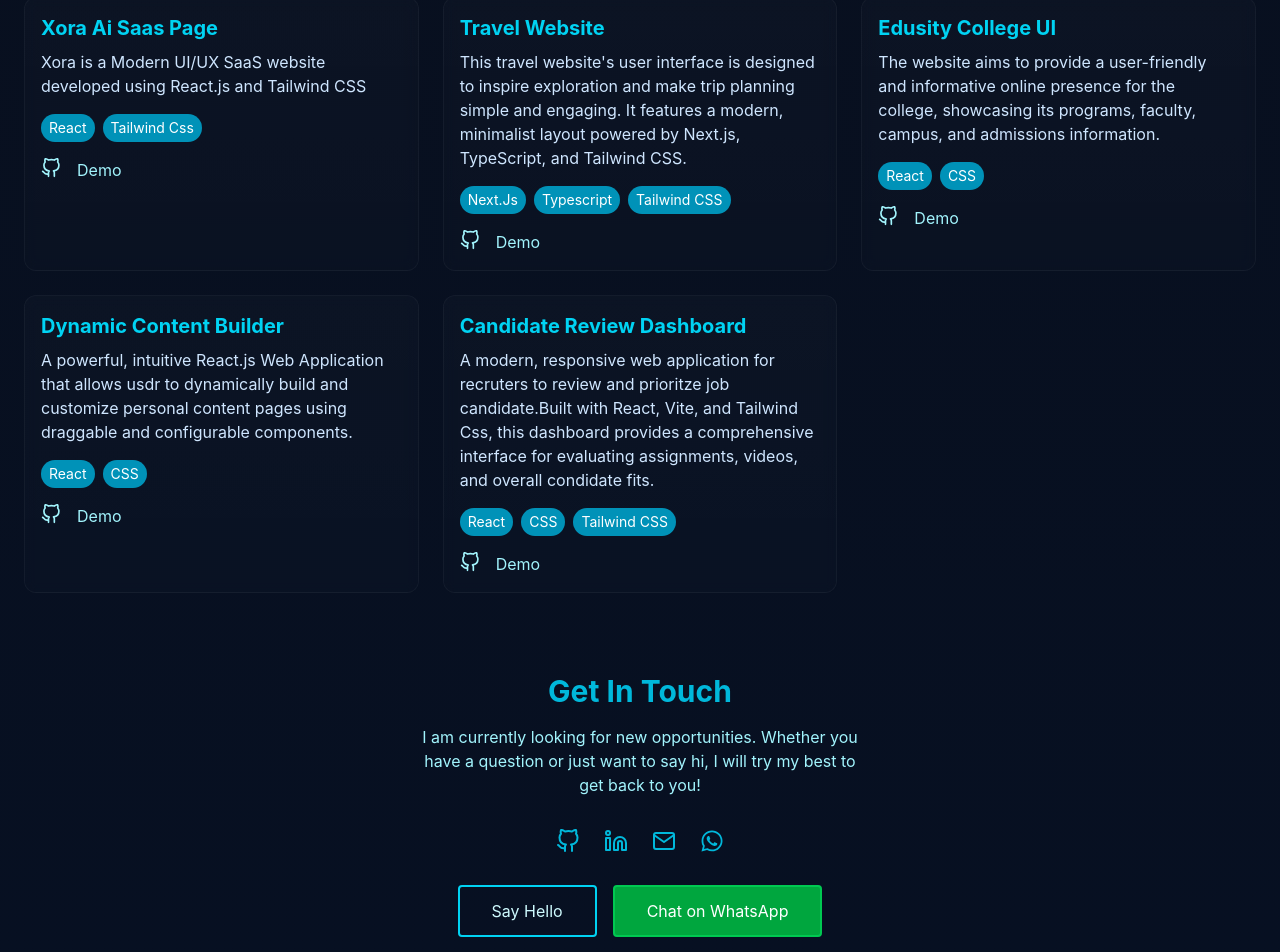
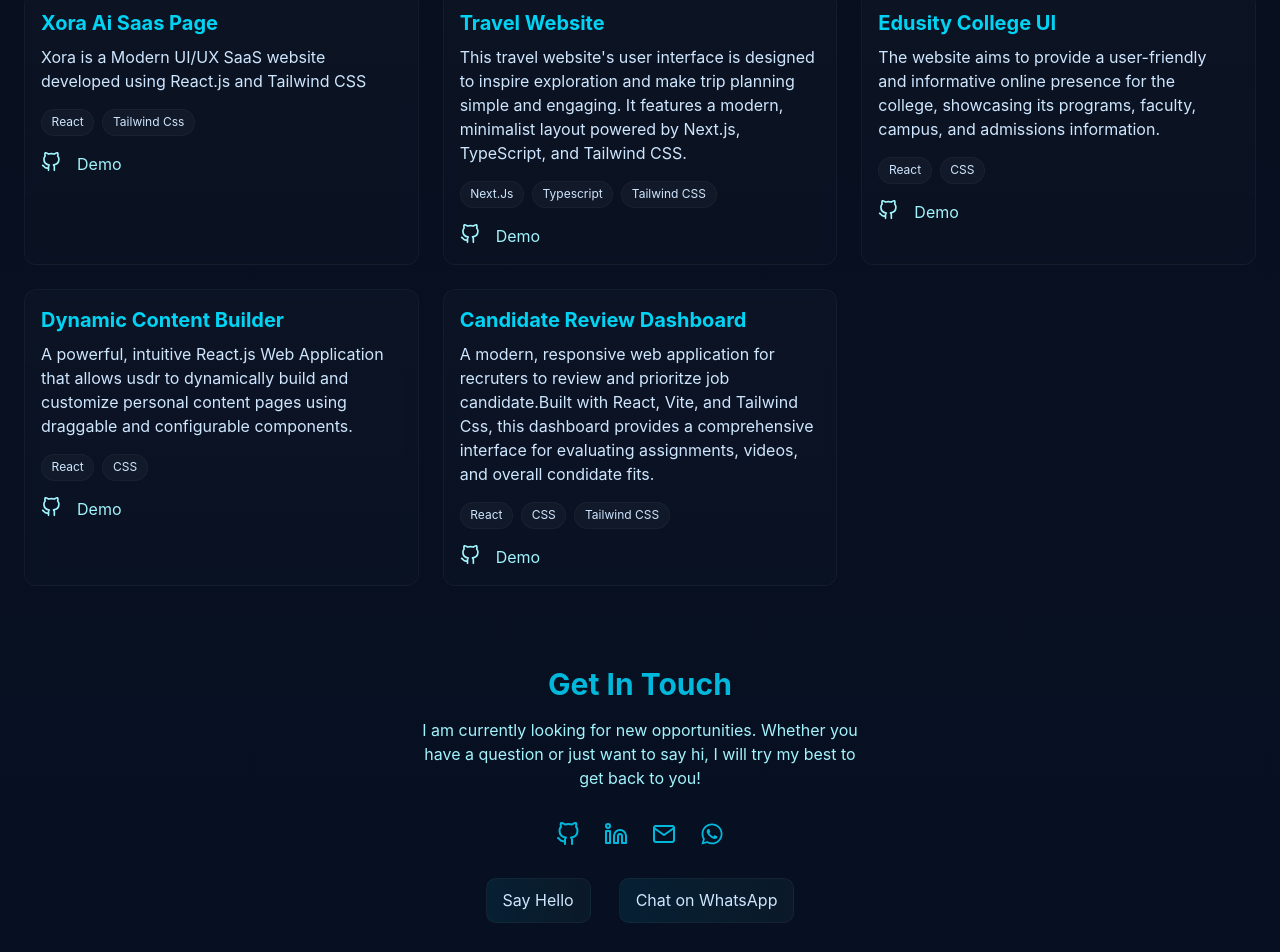
Before and after one commit to nikhildev-webapp/portfolio, a React (Vite) app: page / in a window 1280 px wide. Shown: the part 2094-3046 px from the top of the page. Built offline with nearby package versions, Linux system fonts and the light colour scheme.

Commit message:
finish updates

```diff
--- a/src/App.jsx
+++ b/src/App.jsx
@@ -186,9 +186,9 @@ function App() {
               </p>
             </div>
             <div className="relative group">
-              <div className="absolute -inset-0.5 bg-secondary opacity-75 rounded-lg blur"></div>
-              <div className="relative bg-primary p-4 rounded-lg">
-                <img src={code} alt="Profile" className="rounded-lg w-full " />
+              <div className="absolute -inset-0.5 bg-secondary opacity-60 rounded-lg blur"></div>
+              <div className="card p-2">
+                <img src={code} alt="Profile" className="rounded-lg w-full" />
               </div>
             </div>
           </div>
@@ -208,7 +208,7 @@ function App() {
                 animate={{ opacity: 1, y: 0 }}
                 whileHover={{ scale: 1.06, y: -6, boxShadow: "0 14px 40px rgba(2,6,23,0.6)" }}
                 whileTap={{ scale: 0.98 }}
-                transition={{ type: "spring", stiffness: 260, damping: 22, delay: index * 0.1 }}
+                transition={{ type: "spring", stiffness: 200, damping: 24, delay: index * 0.08 }}
                 className="card bg-primary/50 p-4 rounded-lg border border-cyan-500 transition-colors"
               >
                 <p className="text-cyan-200 text-center cursor-pointer">
@@ -232,7 +232,7 @@ function App() {
                 animate={{ opacity: 1, y: 0 }}
                 whileHover={{ scale: 1.04, y: -10, boxShadow: "0 18px 50px rgba(2,6,23,0.65)" }}
                 whileTap={{ scale: 0.99 }}
-                transition={{ type: "spring", stiffness: 240, damping: 20, delay: index * 0.1 }}
+                transition={{ type: "spring", stiffness: 200, damping: 22, delay: index * 0.08 }}
                 className="card bg-primary/50 p-4 rounded-lg border border-secondary/20 hover:border-secondary/50 transition-colors"
               >
                 <h3 className="text-xl font-bold text-cyan-400 mb-2">
@@ -241,10 +241,7 @@ function App() {
                 <p className="mb-4">{project.description}</p>
                 <div className="flex flex-wrap gap-2 mb-4">
                   {project.tech.map((tech) => (
-                    <span
-                      key={tech}
-                      className="text-secondary text-sm px-2 py-1 rounded-full bg-cyan-600 text-white font"
-                    >
+                    <span key={tech} className="chip">
                       {tech}
                     </span>
                   ))}
@@ -319,15 +316,12 @@ function App() {
               </a>
             </div>
             <div className="flex justify-center gap-4">
-              <a
-                href="mailto:nikhilkholiya59@gmail.com"
-                className="inline-block px-8 py-3 border-2 border-cyan-400 text-cyan-100 transition-colors rounded"
-              >
+              <a href="mailto:nikhilkholiya59@gmail.com" className="contact-btn mr-3">
                 Say Hello
               </a>
               <a
                 href="https://wa.me/917291953428"
-                className="inline-block px-8 py-3 border-2 border-green-500 text-white bg-green-600 hover:bg-green-700 transition-colors rounded"
+                className="contact-btn"
                 target="_blank"
                 rel="noopener noreferrer"
               >
--- a/src/components/Education.jsx
+++ b/src/components/Education.jsx
@@ -28,7 +28,7 @@ function Education() {
             key={edu.institution}
             initial={{ opacity: 0, y: 18 }}
             animate={{ opacity: 1, y: 0 }}
-            transition={{ duration: 0.45, delay: idx * 0.08 }}
+            transition={{ type: "spring", stiffness: 200, damping: 24, delay: idx * 0.08 }}
             whileHover={{ scale: 1.03, y: -6, boxShadow: "0 14px 36px rgba(2,6,23,0.6)" }}
             whileTap={{ scale: 0.995 }}
             className="card bg-primary/50 p-4 rounded-lg border border-secondary/20"
--- a/src/components/ThemeToggle.jsx
+++ b/src/components/ThemeToggle.jsx
@@ -25,6 +25,7 @@ function ThemeToggle() {
       onClick={toggle}
       aria-label="Toggle theme"
       whileTap={{ scale: 0.95 }}
+      whileHover={{ scale: 1.05, rotate: 12 }}
       className="p-2 rounded-md"
       title={`Switch to ${theme === "dark" ? "light" : "dark"} theme`}
     >
--- a/src/index.css
+++ b/src/index.css
@@ -11,6 +11,8 @@
   --accent: #00e5ff;
   --accent-2: #7cf6d6;
   --border: rgba(255,255,255,0.04);
+  --ease: cubic-bezier(.2,.9,.3,1);
+  --hover-duration: 220ms;
   font-family: Inter, system-ui, Avenir, Helvetica, Arial, sans-serif;
   line-height: 1.5;
   font-weight: 400;
@@ -26,7 +28,7 @@ body {
 
 /* smooth color/background transitions for theme changes */
 body, .card, .nav, .btn-primary, .text-text, .text-secondary {
-  transition: background-color 240ms ease, color 240ms ease, box-shadow 240ms ease, border-color 240ms ease;
+  transition: background-color var(--hover-duration) var(--ease), color var(--hover-duration) var(--ease), box-shadow var(--hover-duration) var(--ease), border-color var(--hover-duration) var(--ease);
 }
 
 .section-padding {
@@ -60,6 +62,42 @@ body, .card, .nav, .btn-primary, .text-text, .text-secondary {
   backdrop-filter: blur(6px);
 }
 
+/* card hover: visual elevation without transform (framer-motion handles transforms on motion elements) */
+.card:hover {
+  box-shadow: 0 20px 60px rgba(2,6,23,0.6);
+  border-color: rgba(124,246,214,0.08);
+  transition: box-shadow var(--hover-duration) var(--ease), border-color var(--hover-duration) var(--ease);
+}
+
+/* small tag / chip */
+.chip {
+  display: inline-block;
+  padding: 0.22rem 0.6rem;
+  border-radius: 999px;
+  font-size: 0.75rem;
+  color: var(--text);
+  background: rgba(255,255,255,0.03);
+  border: 1px solid rgba(255,255,255,0.03);
+  transition: background-color var(--hover-duration) var(--ease), border-color var(--hover-duration) var(--ease), color var(--hover-duration) var(--ease), transform var(--hover-duration) var(--ease);
+}
+.chip:hover { background: rgba(0,229,255,0.06); color: var(--accent); border-color: rgba(0,229,255,0.12); }
+
+/* link hover */
+.link-hover { color: var(--accent); transition: color 200ms var(--ease); }
+.link-hover:hover { color: var(--accent-2); }
+
+/* contact button for non-motion CTAs */
+.contact-btn {
+  display: inline-block;
+  padding: 0.6rem 1rem;
+  border-radius: 10px;
+  background: linear-gradient(90deg, rgba(0,229,255,0.08), rgba(124,246,214,0.04));
+  color: var(--text);
+  border: 1px solid rgba(255,255,255,0.04);
+  transition: box-shadow var(--hover-duration) var(--ease), transform var(--hover-duration) var(--ease), background var(--hover-duration) var(--ease);
+}
+.contact-btn:hover { box-shadow: 0 18px 44px rgba(2,6,23,0.55); transform: translateY(-4px); }
+
 .muted { color: var(--muted); }
 
 .container-tight { max-width: 1100px; }
```
